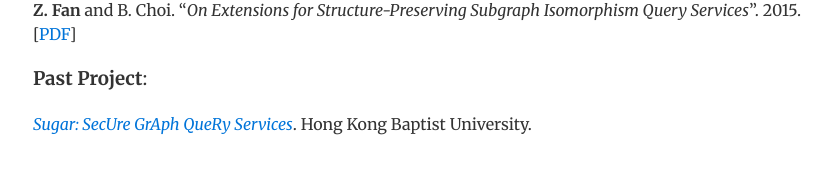
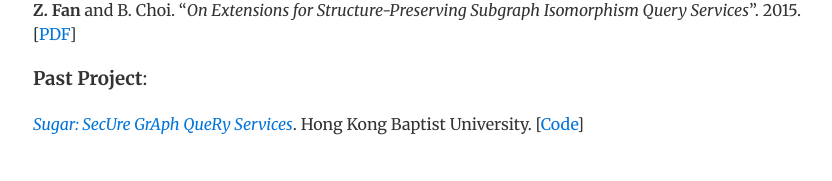
Before and after one commit to fanzhe/fanzhe.github.io, a Jekyll site: the page built from index.md, in a window 1280 px wide. Shown: the part 1440-1621 px from the top of the page, without its empty margins (223-1055 px from the left). Built offline with Jekyll 4.4.1, drawn with Linux system fonts in a browser that asks for light colours; our own code applies the rules of GitHub Pages for plain Markdown files.

Commit message:
Update index.md

```diff
--- a/index.md
+++ b/index.md
@@ -59,4 +59,4 @@ Choi Koon Kau (Byron) and **Zhe Fan**. "[*Structure-Preserving Subgraph Queries*
 
 ### **Past Project**:
 
-[*Sugar: SecUre GrAph QueRy Services*](http://www.comp.hkbu.edu.hk/~bchoi/sugar.html). Hong Kong Baptist University.
+[*Sugar: SecUre GrAph QueRy Services*](http://www.comp.hkbu.edu.hk/~bchoi/sugar.html). Hong Kong Baptist University. [[Code](/ppsubiso/code.zip)]
```
